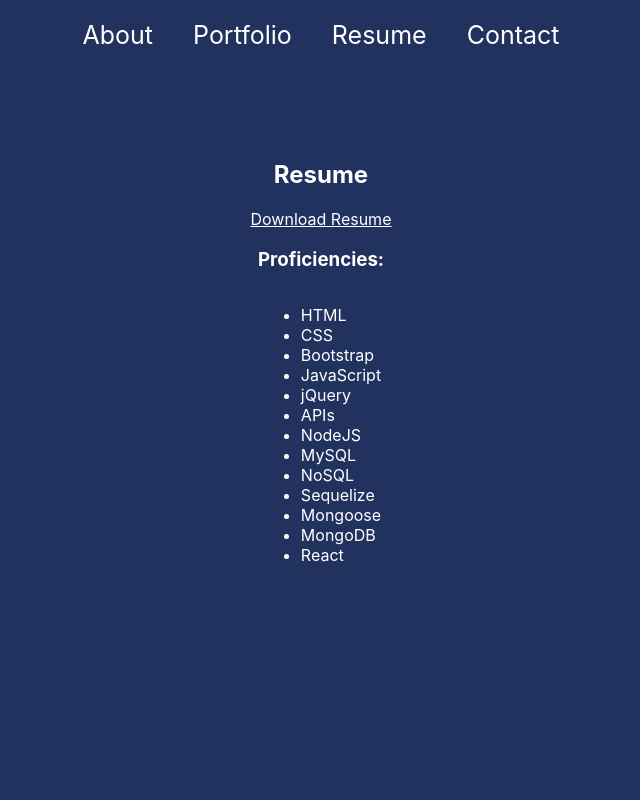
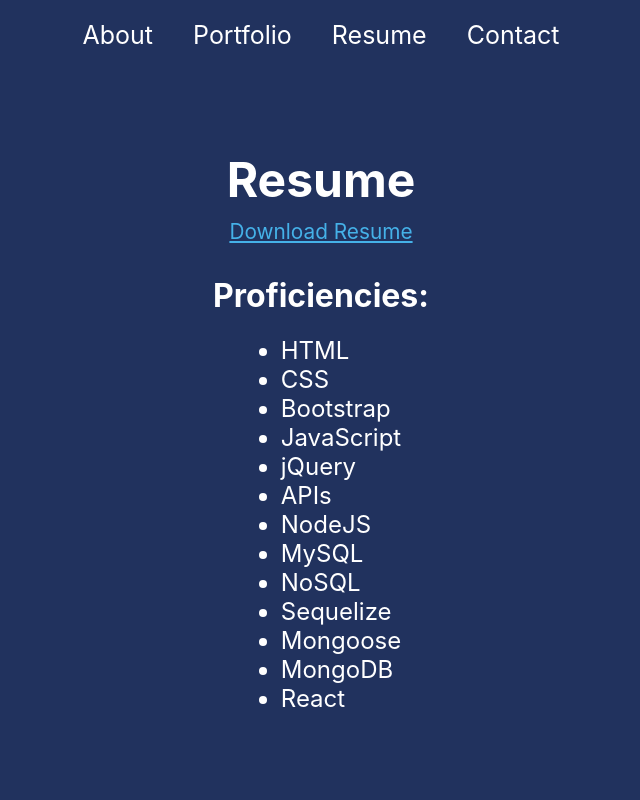
Before and after one commit to Shok1to/react-portfolio, a React (Create React App) app: page /react-portfolio/Resume in a window 1280 px wide. Shown: the top 800 px of the page, without its empty margins (319-959 px from the left). Built offline with nearby package versions, Linux system fonts and the light colour scheme.

Commit message:
fixed contact page

```diff
--- a/src/pages/Contact.js
+++ b/src/pages/Contact.js
@@ -50,15 +50,17 @@
   const handleFormSubmit = (e) => {
     e.preventDefault();
 
+    const validateEmail = (email) => {
+      const re = /^[A-Z0-9._%+-]+@[A-Z0-9.-]+\.[A-Z]{2,4}$/i;
+      return re.test(email);
+    };
+
     if (!validateEmail(email)) {
       setErrAlert('Email is invalid');
       return;
     };
 
-    const validateEmail = (email) => {
-      const re = /^[A-Z0-9._%+-]+@[A-Z0-9.-]+\.[A-Z]{2,4}$/i;
-      return re.test(email);
-    };
+
 
     // Alert the user their first and last name, clear the inputs
     alert(`Hello`);
--- a/src/styles/Resume.css
+++ b/src/styles/Resume.css
@@ -1,3 +1,19 @@
 a:link {
-    color: white;
-  }
+    color: #45B1E8;
+    font-size: 1.3rem;
+}
+
+
+h2 {
+    font-size: 3rem;
+    margin: 10px;
+}
+
+h3 {
+    font-size: 2rem;
+    margin-bottom: 5px;
+}
+
+li {
+    font-size: 1.5rem;
+}
```
